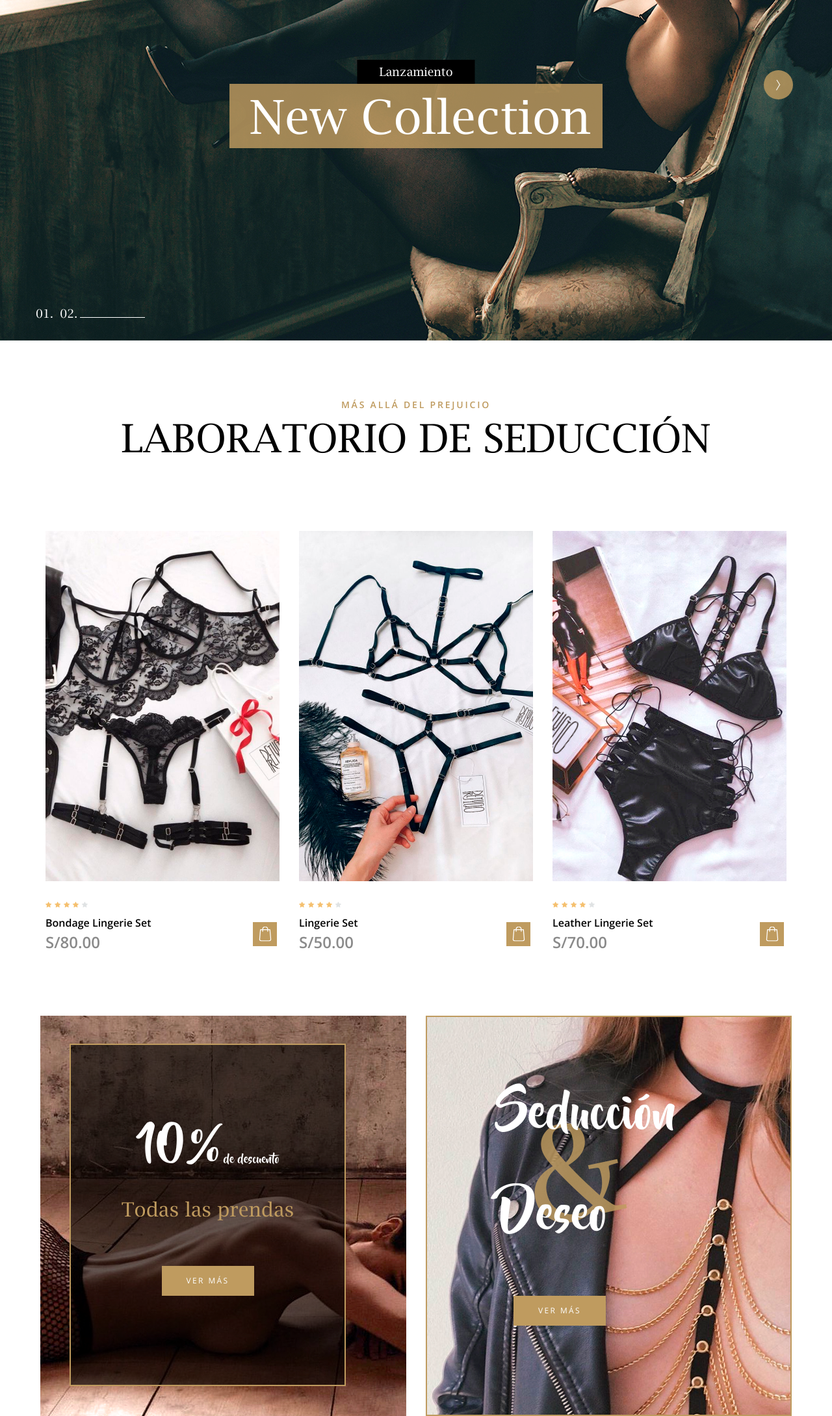
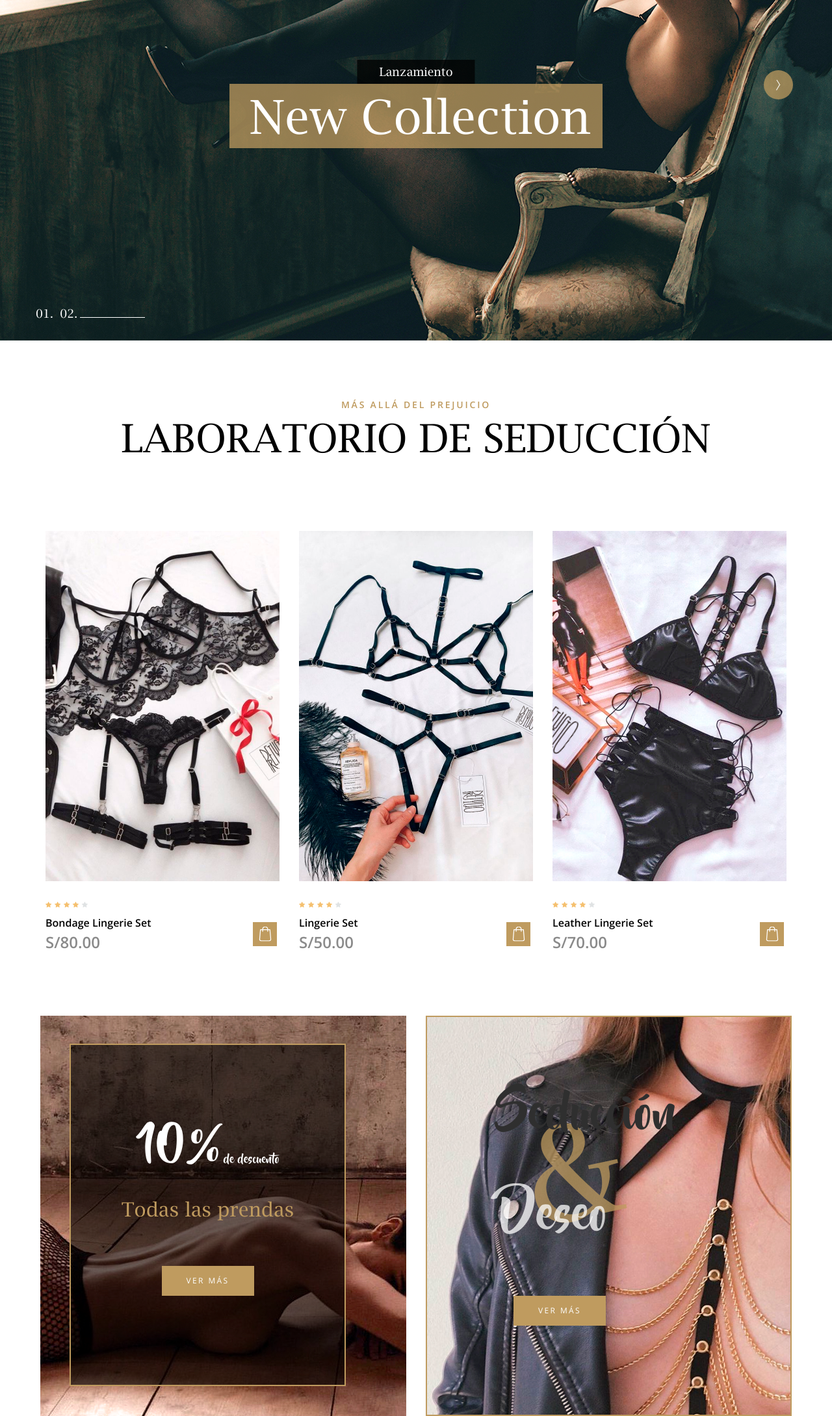
Before and after one commit to yohamateran/prejuicio, a plain HTML site: page index.html in a window 1280 px wide. Shown: the part 380-2559 px from the top of the page at 65% size. Drawn offline with nearby package versions, Linux system fonts and the light colour scheme.

Commit message:
Update main_styles.css

```diff
--- a/styles/main_styles.css
+++ b/styles/main_styles.css
@@ -576,7 +576,7 @@ section
 }
 .home_slider_content_inner
 {
-	background: rgba(191,155,95,0.83);
+	background: rgba(191,155,95,0.75);
 }
 .home_slider_title
 {
@@ -600,7 +600,7 @@ section
 	transform: translateX(-50%);
 	top: -37px;
 	height: 37px;
-	background: #000000;
+	background: rgba(0,0,0,0.75);
 	color: #FFFFFF;
 	padding-left: 34px;
 	padding-right: 34px;
@@ -616,7 +616,7 @@ section
 	right: 60px;
 	width: 45px;
 	height: 45px;
-	background: rgba(191,155,95,0.83);
+	background: rgba(191,155,95,0.75);
 	z-index: 10;
 	border-radius: 50%;
 	cursor: pointer;
@@ -1079,7 +1079,7 @@ section
 {
 	max-width: 425px;
 	height: 100%;
-	background: rgba(0,0,0,0.62);
+	background: rgba(0,0,0,0.60);
 	border: solid 2px #bf9b5f;
 	padding-left: 40px;
 	padding-right: 40px;
@@ -1136,7 +1136,7 @@ section
 {
 	font-family: 'Lucida', serif;
 	font-size: 200px;
-	color: rgba(191,155,95,0.83);
+	color: rgba(191,155,95,0.75);
 	line-height: 0.75;
 	-webkit-transform: rotate(-12deg);
 	-moz-transform: rotate(-12deg);
@@ -1152,7 +1152,7 @@ section
 	font-family: 'Beyond', sans-serif;
 	font-size: 72px;
 	line-height: 0.75;
-	color: #ffffff;
+	color: rgba(255,255,255,0,75);
 }
 .extra_2_bottom
 {
@@ -1162,7 +1162,7 @@ section
 	font-family: 'Beyond', sans-serif;
 	font-size: 72px;
 	line-height: 0.75;
-	color: #ffffff;
+	color: rgba(255,255,255,0.75);
 }
 .extra_2_text
 {
@@ -1223,7 +1223,7 @@ section
 	font-family: 'Lucida', serif;
 	font-size: 36px;
 	font-weight: 700;
-	color: #FFFFFF;
+	color: rgba(255,255,255,0.75);
 	-webkit-transition: all 200ms ease;
 	-moz-transition: all 200ms ease;
 	-ms-transition: all 200ms ease;
```
